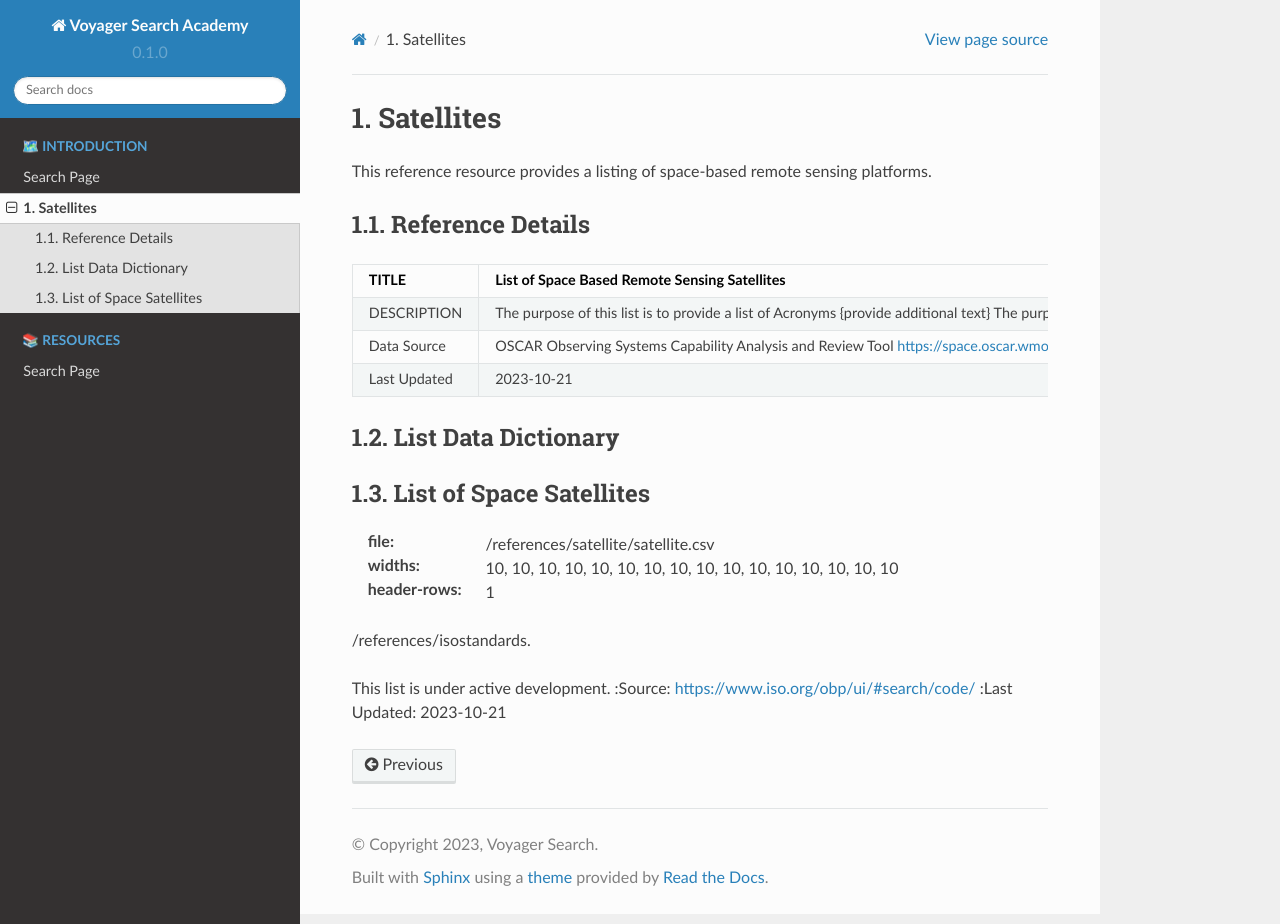
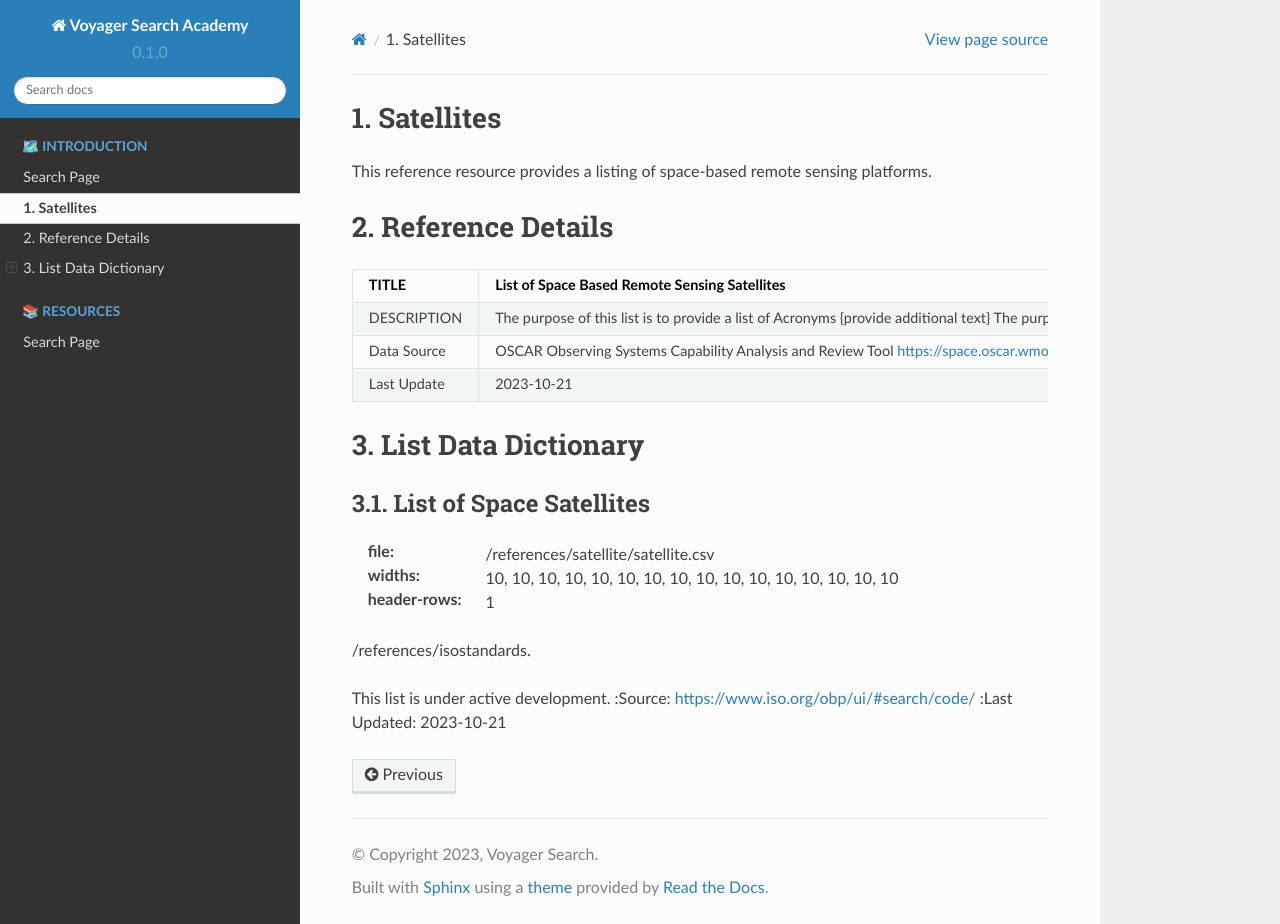
Before and after one commit to voyagersearch/academy, a Sphinx documentation site: the page built from docs/source/references/satellite/satellite.rst, in a window 1280 px wide and 924 px high. Built offline with Sphinx 7.4.7 and the Read the Docs theme 2.0.0, drawn with Linux system fonts in a browser that asks for light colours; pages that are not in the unit, such as notebooks, are missing from menus.

Commit message:
Update satellite.rst

```diff
--- a/docs/source/references/satellite/satellite.rst
+++ b/docs/source/references/satellite/satellite.rst
@@ -9,23 +9,24 @@ Satellites
 This reference resource provides a listing of space-based remote sensing platforms.
 
 Reference Details
-~~~~~~~~~
+-----------
 
-+------------------------+------------------------------------------------------------------------------------------+
-| TITLE                  | List of Space Based Remote Sensing Satellites                                            |
-+========================+==========================================================================================+
-| DESCRIPTION            | The purpose of this list is to provide a list of Acronyms {provide additional text}      |
-|                        | The purpose of this list is to provide a list of Acronyms {provide additional text}.     |
-|                        | Data obtained from World Meteorological Organization                                     |
-+------------------------+------------------------------------------------------------------------------------------+
-| Data Source            | OSCAR Observing Systems Capability Analysis and Review Tool                              |
-|                        | https://space.oscar.wmo.int/satellites                                                   |
-+------------------------+------------------------------------------------------------------------------------------+
-| Last Updated           | 2023-10-21                                                                               |
-+------------------------+------------------------------------------------------------------------------------------+
++----------------+------------------------------------------------------------------------------------------+
+| TITLE          | List of Space Based Remote Sensing Satellites                                            |
++================+==========================================================================================+
+| DESCRIPTION    | The purpose of this list is to provide a list of Acronyms {provide additional text}      |
+|                | The purpose of this list is to provide a list of Acronyms {provide additional text}.     |
+|                | Data obtained from World Meteorological Organization                                     |
++----------------+------------------------------------------------------------------------------------------+
+| Data Source    | OSCAR Observing Systems Capability Analysis and Review Tool                              |
+|                | https://space.oscar.wmo.int/satellites                                                   |
++----------------+------------------------------------------------------------------------------------------+
+| Last Update    | 2023-10-21                                                                               |
++----------------+------------------------------------------------------------------------------------------+
+
 
 List Data Dictionary
-~~~~~~~~~
+-----------
 
 
 
```
